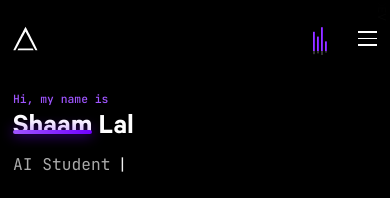
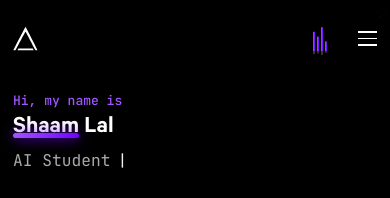
Before and after one commit to shamlal-12/Sham-Portfolio, a Next.js app: page / in a window 390 px wide. Shown: the top 198 px of the page. Built offline with nearby package versions, Linux system fonts and the light colour scheme; no server answers; what bad-words would draw is missing.

Commit message:
Responsive improvements: larger name and intro text, underline only on desktop

```diff
--- a/components/Hero/Hero.js
+++ b/components/Hero/Hero.js
@@ -80,13 +80,16 @@ const Hero = () => {
       </style>
       <div className="flex flex-col pt-20 md:pt-40 lg:pt-0 select-none">
         <h5
-          className={`${styles.intro} font-mono font-medium text-indigo-light staggered-reveal text-sm md:text-base`}
+          className={`${styles.intro} font-mono font-medium text-indigo-light staggered-reveal text-base sm:text-lg md:text-xl`}
         >
           Hi, my name is
         </h5>
-        <h1 className={`${styles.heroName} text-white text-4xl md:text-5xl lg:text-6xl font-semibold`}>
-          <span className={`relative ${styles.emphasize} staggered-reveal`}>
-            Shaam
+        <h1 className={`${styles.heroName} text-white text-3xl sm:text-4xl md:text-5xl lg:text-6xl font-semibold`}>
+          <span className={`relative ${styles.emphasize} staggered-reveal`} style={{ display: 'inline-block' }}>
+            <span className="block">
+              Shaam
+              <span className="hidden sm:block" style={{ position: 'absolute', left: 0, bottom: 0, width: '100%', height: '0.35rem', borderRadius: '1rem', background: 'linear-gradient(to right, #9f55ff, #7000ff)', boxShadow: '0 0 1rem #7000ff' }}></span>
+            </span>
           </span>
           <span className="staggered-reveal"> Lal</span>
         </h1>
```
